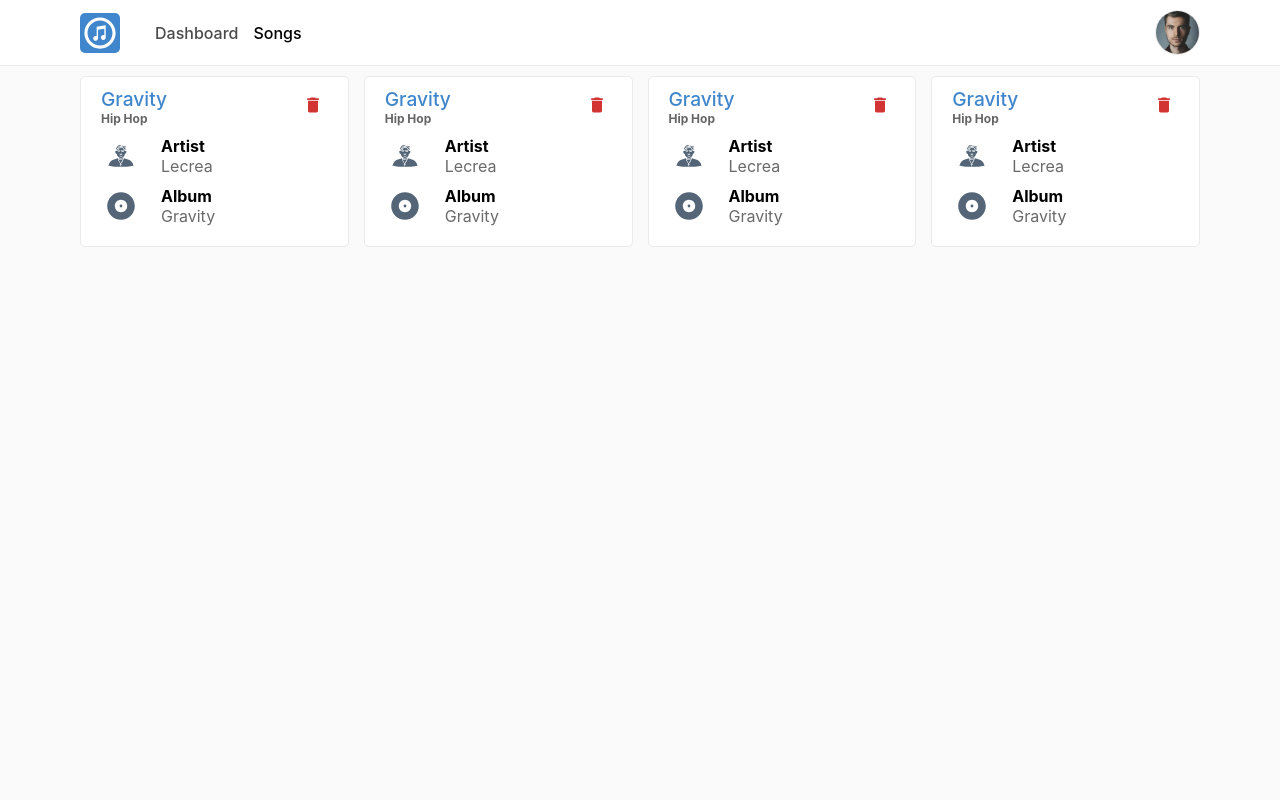
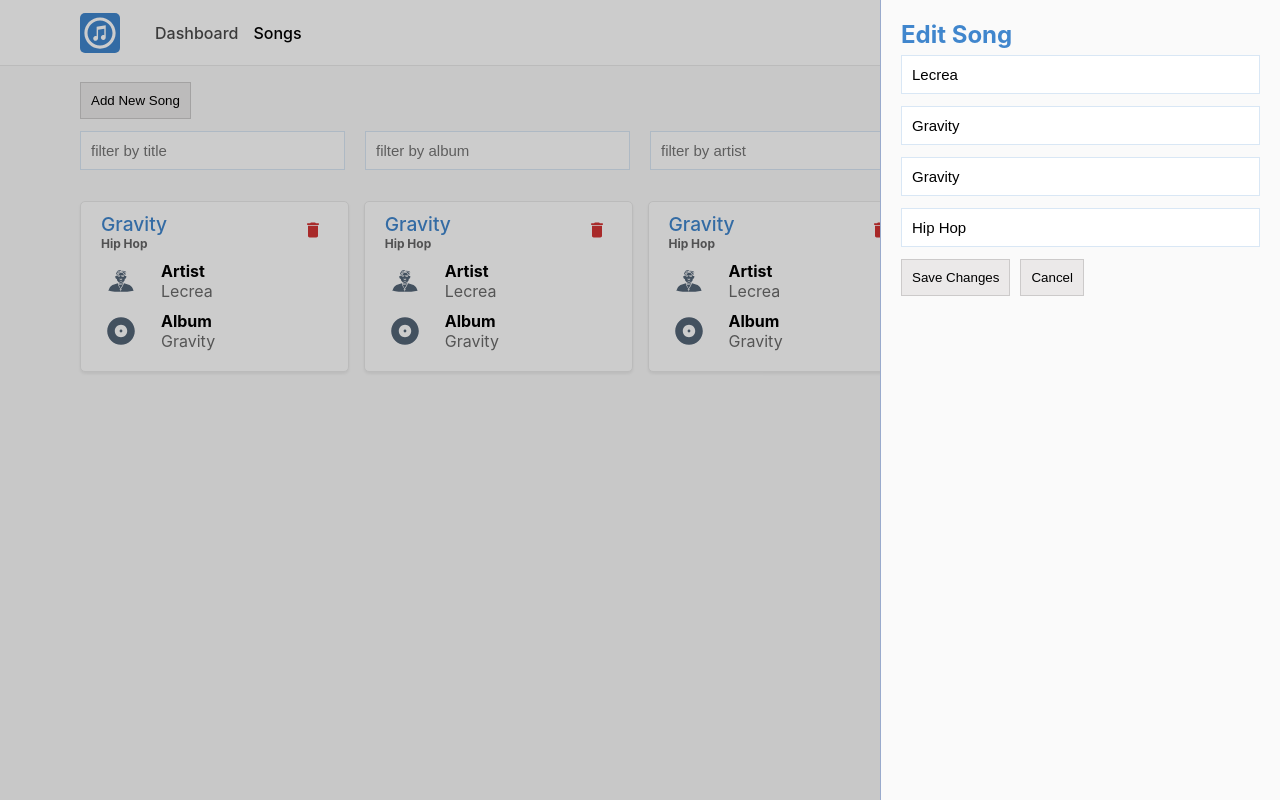
Before and after one commit to NatiG100/song-manager-web, a React (Create React App) app: page /songs in a window 1280 px wide. Built offline with nearby package versions, Linux system fonts and the light colour scheme.

Commit message:
create add & edit modal; filter

```diff
--- a/src/components/Surface/PortalElements.ts
+++ b/src/components/Surface/PortalElements.ts
@@ -20,7 +20,7 @@
     height: 100%;
     width: 100%;
     max-width: 400px;
-    background: #fff;
+    background: #fafafa;
     border-left: 1px solid #99aacc;
     padding: 20px;
 `;
--- a/src/components/song/Song.tsx
+++ b/src/components/song/Song.tsx
@@ -5,9 +5,9 @@
 import Artist from './../../assets/svg/artist.svg';
 import Delete from './../../assets/svg/delete.svg';
 import { GhostButton } from '../ui/Button.ts';
-export default function Song(song:SongT){
+export default function Song(song:SongT&{onClick?:()=>void}){
     return(
-        <SongMain>
+        <SongMain onClick={song.onClick}>
             <SongHeader>
                 <div>
                     <SongTitle>{song.title}</SongTitle>
--- a/src/components/song/SongElements.ts
+++ b/src/components/song/SongElements.ts
@@ -1,8 +1,18 @@
 import styled from "styled-components";
 
+export const FilterInputList = styled.div`
+    display: grid;
+    grid-template-columns: 1fr 1fr ;
+    @media only screen and (min-width: 768px){
+        grid-template-columns: 1fr 1fr 1fr 1fr;
+    }
+    gap:0px;
+    column-gap: 20px;
+`;
 export const SongList = styled.div`
     display: grid;
     grid-template-columns: 1fr;
+    margin-top: 25px;
     @media only screen and (min-width: 768px){
         grid-template-columns: 1fr 1fr ;
     }
@@ -16,6 +26,8 @@
     padding: 10px 20px;
     border-radius: 5px;
     border:#Eaeaea 1px solid;
+    box-shadow: 0px 2px 3px #0001;
+
     background-color: white;
     transition: all 300ms ease-in-out;
     cursor: pointer;
--- a/src/components/ui/Button.ts
+++ b/src/components/ui/Button.ts
@@ -1,6 +1,16 @@
 import styled from "styled-components";
 
 export const Button = styled.button`
+    margin: 6px 0px;
+    margin-right: 10px;
+    padding: 10px;
+    border: 1px solid #0002;
+    background-color: #2001;
+    transition: all 300ms ease-in-out;
+    cursor: pointer;
+    &:hover{
+        background-color: #2002;
+    }
 
 `;
 
--- /dev/null
+++ b/src/components/ui/Input.ts
@@ -0,0 +1,10 @@
+import styled from "styled-components";
+
+export const Input = styled.input`
+    width: 100%;
+    padding: 10px;
+    margin: 6px 0px;
+    border:1px solid #4086cd33;
+    background-color :#ffffff ;
+    font-size: 15px;
+`;
--- a/src/pages/Songs.tsx
+++ b/src/pages/Songs.tsx
@@ -1,15 +1,39 @@
-import React, { useCallback, useState } from 'react'
+import React, { useCallback, useEffect, useMemo, useState } from 'react'
 import Song from './../components/song/Song.tsx';
-import { SongList } from './../components/song/SongElements.ts';
+import { FilterInputList, SongList } from './../components/song/SongElements.ts';
 import Surface from '../components/Surface/index.tsx';
+import { Input } from '../components/ui/Input.ts';
+import { SongT } from '../../types/entities.ts';
+import { Button } from '../components/ui/Button.ts';
+import { useLocation, useNavigate, useNavigation } from 'react-router-dom';
 export default function Songs(){
-    const [isEditModalOpen,setIsEditModalOpen] = useState<boolean>(true);
-    const closeEditModal = useCallback(()=>{
-        setIsEditModalOpen(false);
+    const [isFormModalOpen,setIsFormModalOpen] = useState<boolean>(true);
+    const [isEdit,setIsEdit] = useState<boolean>(true);
+    const navigate = useNavigate();
+    const location = useLocation();
+    useEffect(()=>{
+
+    },[location])
+    const handleSongOpen = (songId:string)=>{
+        setIsEdit(true);
+        navigate(`/${songId}`);
+    }
+    const closeFormModal = useCallback(()=>{
+        setIsFormModalOpen(false);
     },[])
     return (
+        <>
+            <Button
+                onClick={()=>{setIsEdit(false);setIsFormModalOpen(true)}}
+            >Add New Song</Button>
+            <FilterInputList>
+                <Input placeholder='filter by title'/>
+                <Input placeholder='filter by album'/>
+                <Input placeholder='filter by artist'/>
+                <Input placeholder='filter by genre'/>
+            </FilterInputList>
             <SongList>
-
+                <FormModal onClose={closeFormModal} isOpen={isFormModalOpen} isEdit={isEdit}/>
                 <Song
                     _id='asdfasddfa'
                     album='Gravity'
@@ -17,6 +41,7 @@
                     createdAt={new Date()}
                     genre='Hip Hop'
                     title='Gravity'
+                    onClick={()=>{handleSongOpen("asdfasddfa")}}
                 />
                 <Song
                     _id='asdfasddfa'
@@ -25,6 +50,7 @@
                     createdAt={new Date()}
                     genre='Hip Hop'
                     title='Gravity'
+                    onClick={()=>{handleSongOpen("asdfasddfa")}}
                 />
                 <Song
                     _id='asdfasddfa'
@@ -33,6 +59,7 @@
                     createdAt={new Date()}
                     genre='Hip Hop'
                     title='Gravity'
+                    onClick={()=>{handleSongOpen("asdfasddfa")}}
                 />
                 <Song
                     _id='asdfasddfa'
@@ -41,11 +68,91 @@
                     createdAt={new Date()}
                     genre='Hip Hop'
                     title='Gravity'
+                    onClick={()=>{handleSongOpen("asdfasddfa")}}
                 />
             </SongList>
+        </>
     );
 };
 
 
-// export
-// export function EditModal({})
+export interface EditModalProps{
+    isOpen:boolean,
+    onClose:()=>void,
+    isEdit:boolean,
+}
+export function FormModal({isOpen,onClose,isEdit}:EditModalProps){
+    const [song,setSong] = useState<SongT>(
+        {
+            _id:'',
+            album:'',
+            artist:'',
+            createdAt:new Date(),
+            genre:'',
+            title:'',
+        }
+    )
+    useEffect(()=>{
+        if(isEdit){
+            setSong({
+                _id:'asdfasddfa',
+                album:'Gravity',
+                artist:'Lecrea',
+                createdAt:new Date(),
+                genre:'Hip Hop',
+                title:'Gravity',
+            });
+        }else{
+            setSong(
+                {
+                    _id:'',
+                    album:'',
+                    artist:'',
+                    createdAt:new Date(),
+                    genre:'',
+                    title:'',
+                }
+            );
+        }
+    },[isEdit])
+    const fields = useMemo(()=>(["album","artist","genre","title"]),[])
+    const changeSongInfo = useCallback((field:string,value:string)=>{
+    if(fields.includes(field)){
+        setSong((currentState)=>({...currentState,[field]:value}));
+    }
+    },[setSong,fields]);
+
+    return(
+        <Surface isOpen={isOpen} onClose={onClose}>
+            <form>
+                <h2 style={{color:"#4086cd"}}>Edit Song</h2>
+                <Input
+                    placeholder='Artist'
+                    id="edit-artist"
+                    value={song.artist}
+                    onChange={(event)=>{changeSongInfo("artist",event.currentTarget.value)}}
+                />
+                <Input
+                    placeholder='Title'
+                    id="edit-title"
+                    value={song.title}
+                    onChange={(event)=>{changeSongInfo("title",event.currentTarget.value)}}
+                />
+                <Input
+                    placeholder='Album'
+                    id="edit-album"
+                    value={song.album}
+                    onChange={(event)=>{changeSongInfo("album",event.currentTarget.value)}}
+                />
+                <Input
+                    placeholder='Genre'
+                    id="edit-genre"
+                    value={song.genre}
+                    onChange={(event)=>{changeSongInfo("genre",event.currentTarget.value)}}
+                />
+                <Button type='submit'>{isEdit?"Save Changes":"Add Song"}</Button>
+                <Button onClick={onClose}>Cancel</Button>
+            </form>
+        </Surface>
+    );
+}
```
Lines whose indentation alone changed are shown as unchanged.
